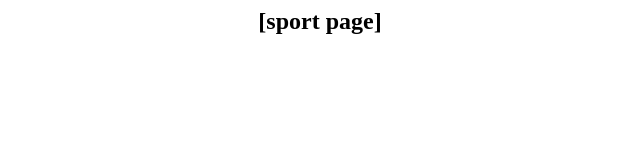
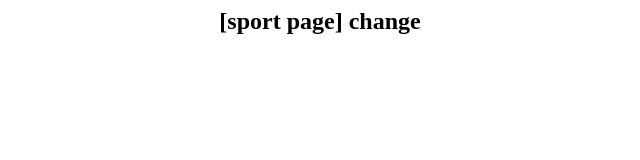
Before and after one commit to Jiho9898/sport, a plain HTML site: page index.html in a window 1280 px wide. Shown: the whole page, without its empty margins (320-960 px from the left). Drawn offline with Linux system fonts and the light colour scheme.

Commit message:
Update index.html

```diff
--- a/index.html
+++ b/index.html
@@ -1,3 +1,3 @@
 <center>
-  <h2>[sport page]</h2>
+  <h2>[sport page] change</h2>
 </center>
```
